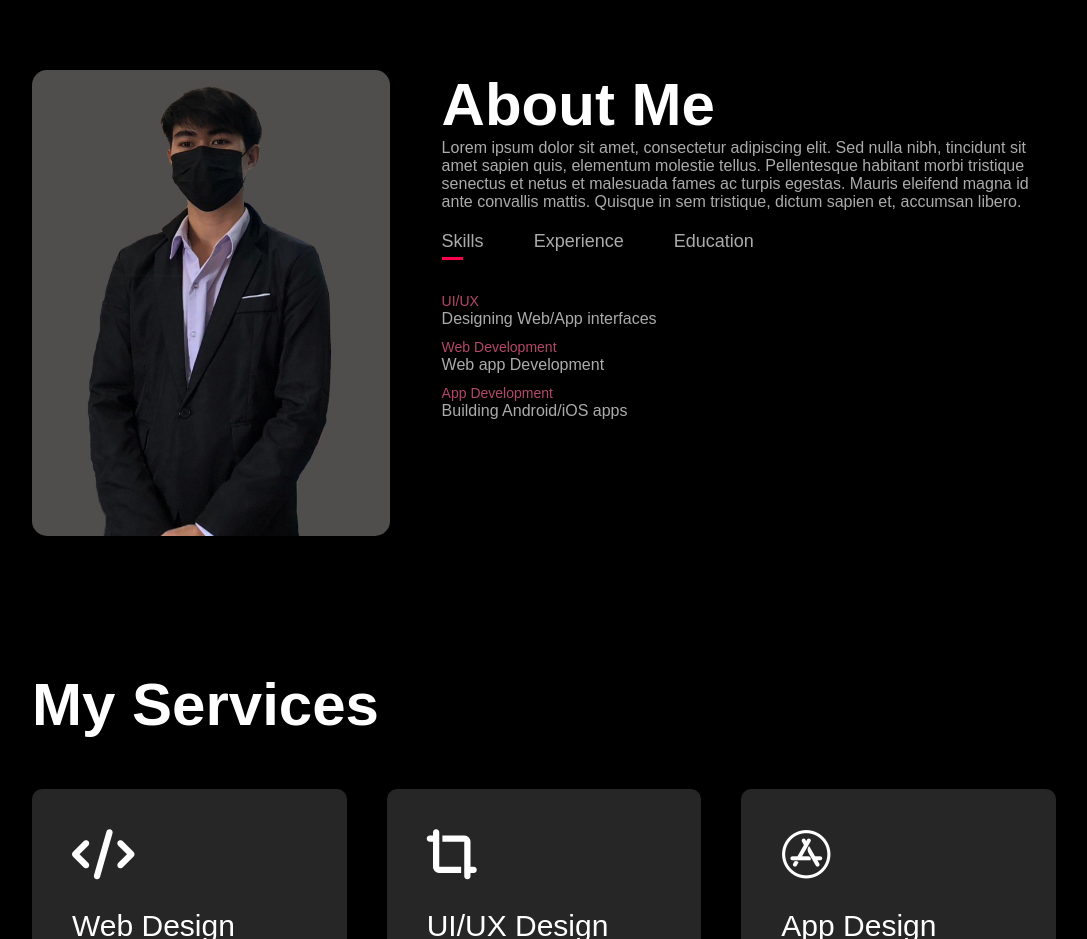
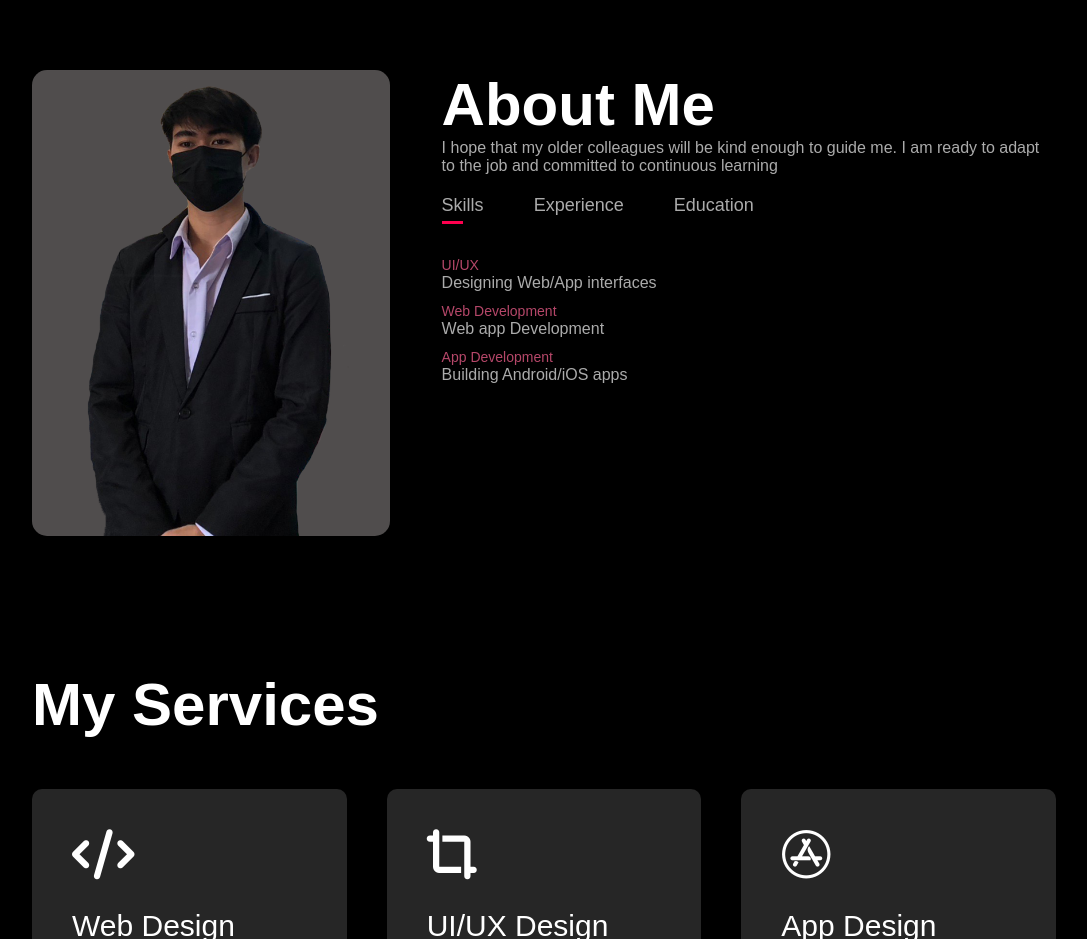
Before and after one commit to bigbang1102/pro1, a plain HTML site: page index.html in a window 1280 px wide. Shown: the part 820-1759 px from the top of the page, without its empty margins (96-1183 px from the left). Drawn offline with Linux system fonts and the light colour scheme.

Commit message:
Update index.html

```diff
--- a/index.html
+++ b/index.html
@@ -38,7 +38,7 @@
             </div>
             <div class="about-col-2">
                 <h1 class="sub-title">About Me</h1>
-                <p>Lorem ipsum dolor sit amet, consectetur adipiscing elit. Sed nulla nibh, tincidunt sit amet sapien quis, elementum molestie tellus. Pellentesque habitant morbi tristique senectus et netus et malesuada fames ac turpis egestas. Mauris eleifend magna id ante convallis mattis. Quisque in sem tristique, dictum sapien et, accumsan libero.</p>
+                <p>I hope that my older colleagues will be kind enough to guide me. I am ready to adapt to the job and committed to continuous learning</p>
 
                 <div class="tab-titles">
                     <p class="tab-links active-link" onclick="opentab('skills')">Skills</p>
```
